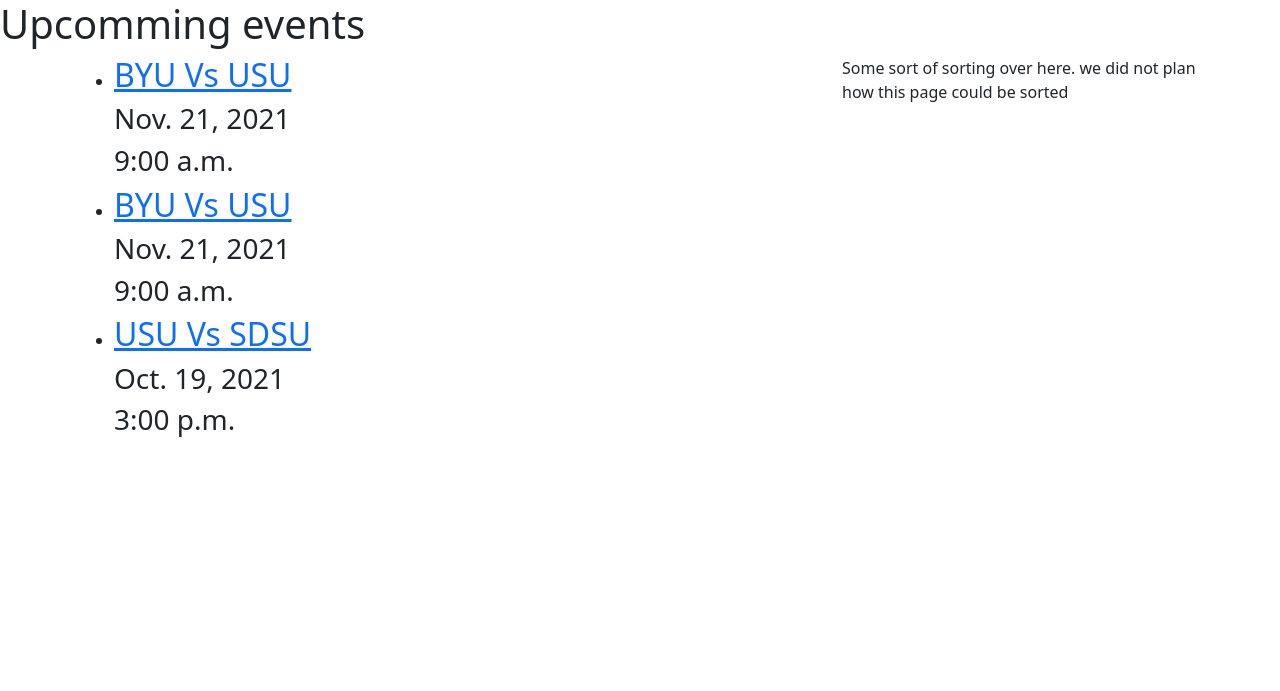
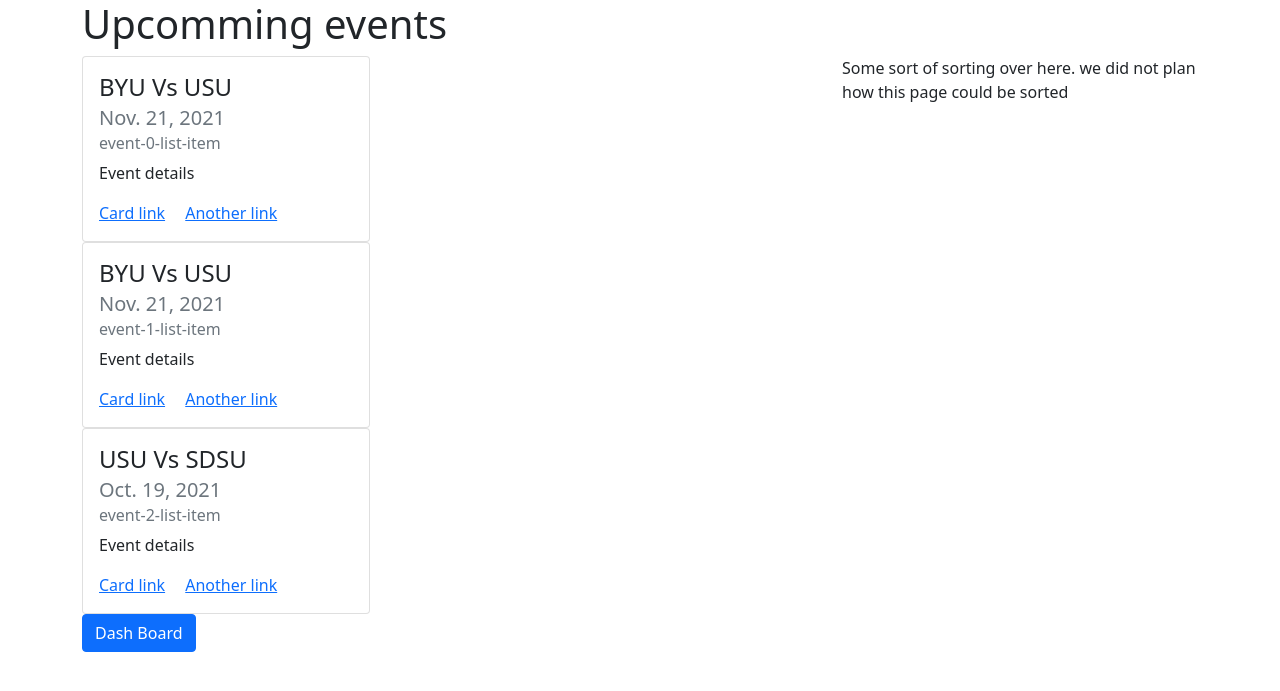
Before and after one commit to SSM121/2ndPlaceBestPlace, a Django app: page /events in a window 1280 px wide. Shown: the top 691 px of the page. Run offline with Django 3.2, Linux system fonts and the light colour scheme; some libraries are stand-ins or nearby versions.

Commit message:
added some functinality to events and added a way to get back to dash board in manageAccount

```diff
--- a/src/parkingGenie/templates/parkingGenie/events.html
+++ b/src/parkingGenie/templates/parkingGenie/events.html
@@ -1,5 +1,5 @@
 <!DOCTYPE html>
-<html>
+<html lang="en">
 <head>
     <title>Parking Genie Template</title>
     <link rel="stylesheet" href="../../static/parkingGenie/main.css">
@@ -8,27 +8,30 @@
 <script src="https://cdnjs.cloudflare.com/ajax/libs/popper.js/1.12.9/umd/popper.min.js" integrity="sha384-ApNbgh9B+Y1QKtv3Rn7W3mgPxhU9K/ScQsAP7hUibX39j7fakFPskvXusvfa0b4Q" crossorigin="anonymous"></script>
 <script src="https://maxcdn.bootstrapcdn.com/bootstrap/4.0.0/js/bootstrap.min.js" integrity="sha384-JZR6Spejh4U02d8jOt6vLEHfe/JQGiRRSQQxSfFWpi1MquVdAyjUar5+76PVCmYl" crossorigin="anonymous"></script></head>
 <body>
-    <h1>Upcomming events</h1>
     <div class="container">
+        <h1>Upcomming events</h1>
         <div class="row">
             <div class="col col-8">
-                <ul>
+                <div data-bs-spy="scroll" data-bs-target="#navbar-example2" data-bs-offset="0" tabindex="0">
                     {% for event in eventList %}
-                        <li id="event-{{event.id}}-list-item">
-                                <div >
-                                    <h2><a href="event/{{event.id}}"> {{event.name}} </a></h2>
-                                    <h3>{{event.date}} </h3>
-                                    <h3>{{event.startTime}} </h3>
-                                </div>
-                        </li>
+                        <div class="card" style="width: 18rem;">
+                            <div class="card-body">
+                                <h4 class="card-title">{{event.name}}</h4>
+                                <h5 class="card-subtitle mb-2 text-muted">{{event.date}}</h5>
+                                <h6 class="card-subtitle mb-2 text-muted">event-{{event.id}}-list-item</h6>
+                                <p class="card-text">Event details</p>
+                                <a href="#" class="card-link">Card link</a>
+                                <a href="#" class="card-link">Another link</a>
+                            </div>
+                        </div>
                     {% endfor %}
-                </ul>
+                </div>
             </div>
             <div class="col col-4">
                 Some sort of sorting over here. we did not plan how this page could be sorted
             </div>
         </div>
+        <a class="btn btn-primary" href="dashBoard" role="button">Dash Board</a>
     </div>
 </body>
-
 </html>
```
Also changed, not shown: src/parkingGenie/templates/parkingGenie/manageAccount.html (+12 -8 lines), src/parkingGenie/static/parkingGenie/dummy.txt (deleted).
